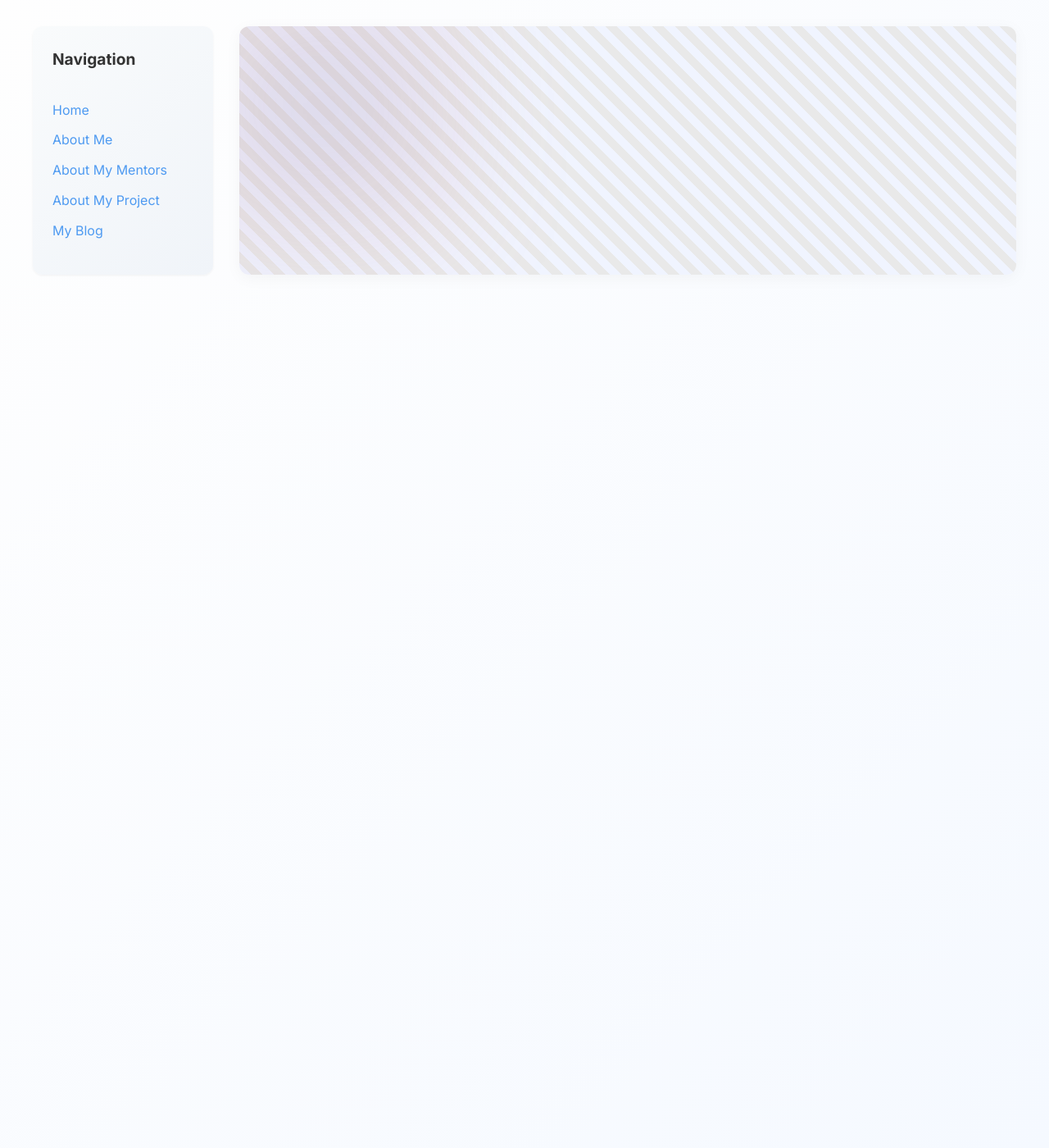
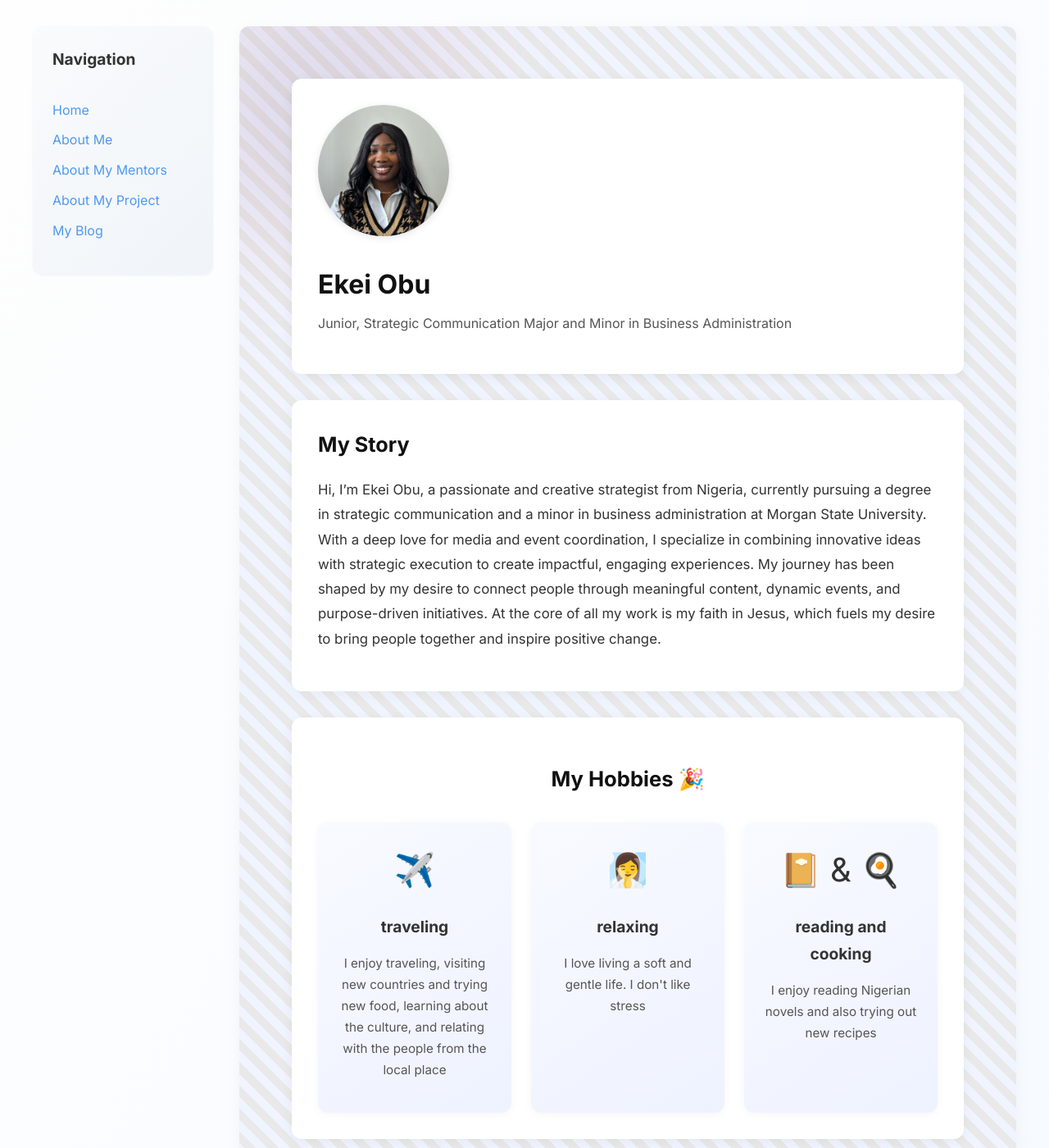
Before and after one commit to ekeiobu/ekeiobu.github.io, a Jekyll site: the page built from pages/about-me.md, in a window 1280 px wide and 1400 px high. Shown: the whole window at 82% size. Built offline with Jekyll 4.4.1, drawn with Linux system fonts in a browser that asks for light colours; our own code applies the rules of GitHub Pages for plain Markdown files.

Commit message:
Update about-me.md

```diff
--- a/pages/about-me.md
+++ b/pages/about-me.md
@@ -8,13 +8,14 @@ about:
   role: Junior, Strategic Communication Major and Minor in Business Administration
   image: assets/images/WhatsApp Image 2025-04-19 at 7.19.31 PM.jpeg
   LinkedIn: https://www.linkedin.com/in/ekei-obu-b4140225b/
-
   bio: |
-   "Hi, I’m Ekei Obu, a passionate and creative strategist from Nigeria, currently pursuing a degree in strategic communication and a minor in business administration at Morgan State University. With a deep love for media and event coordination, I specialize in
-combining innovative ideas with strategic execution to create impactful, engaging experiences. My journey has
-been shaped by my desire to connect people through meaningful content, dynamic events, and purpose-driven
-initiatives. At the core of all my work is my faith in Jesus, which fuels my desire to bring people together and
-inspire positive change."
+   Hi, I’m Ekei Obu, a passionate and creative strategist from Nigeria, currently pursuing a degree
+   in strategic communication and a minor in business administration at Morgan State University.
+   With a deep love for media and event coordination, I specialize in combining innovative ideas
+   with strategic execution to create impactful, engaging experiences. My
+   journey has been shaped by my desire to connect people through meaningful content, dynamic
+   events, and purpose-driven initiatives. At the core of all my work is my faith in Jesus, which
+   fuels my desire to bring people together and inspire positive change.
 
   hobbies:
     - icon: ✈️
```
